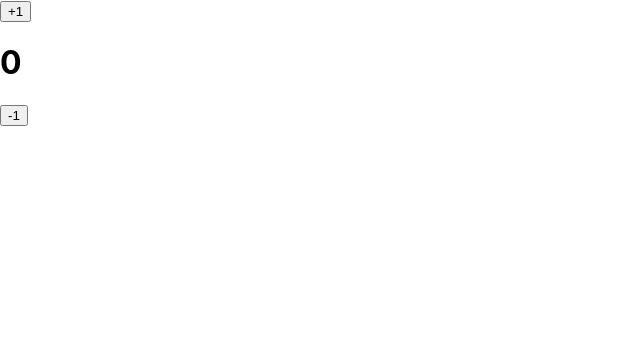
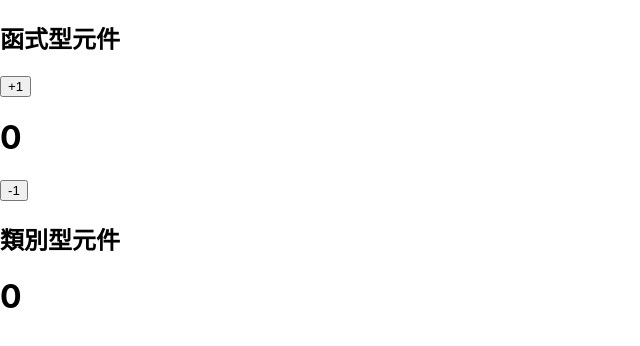
Before and after one commit to jchans-learning/react-class, a React (Create React App) app in the folder react-0121/: page / in a window 1280 px wide. Shown: the top 346 px of the page, without its empty margins (0-640 px from the left). Built offline with nearby package versions, Linux system fonts and the light colour scheme.

Commit message:
Class component practice

```diff
--- a/react-0121/src/App.js
+++ b/react-0121/src/App.js
@@ -1,9 +1,14 @@
 import CountFunc from './components/CountFunc'
+import CountClass from './components/CountClass'
 
 function App() {
   return (
     <>
+      <h2>函式型元件</h2>
       <CountFunc />
+
+      <h2>類別型元件</h2>
+      <CountClass />
     </>
   )
 }
--- /dev/null
+++ b/react-0121/src/components/CountClass.js
@@ -0,0 +1,24 @@
+import React from 'react'
+
+class CountClass extends React.Component {
+  constructor() {
+    super()
+    this.state = {
+      total: 0,
+    }
+  }
+
+  render() {
+    return (
+      <h1
+        onClick={() => {
+          this.setState({ total: this.state.total + 1 })
+        }}
+      >
+        {this.state.total}
+      </h1>
+    )
+  }
+}
+
+export default CountClass
```
Also changed, not shown: 1 other file (tests, documents, lock files or other folders).
